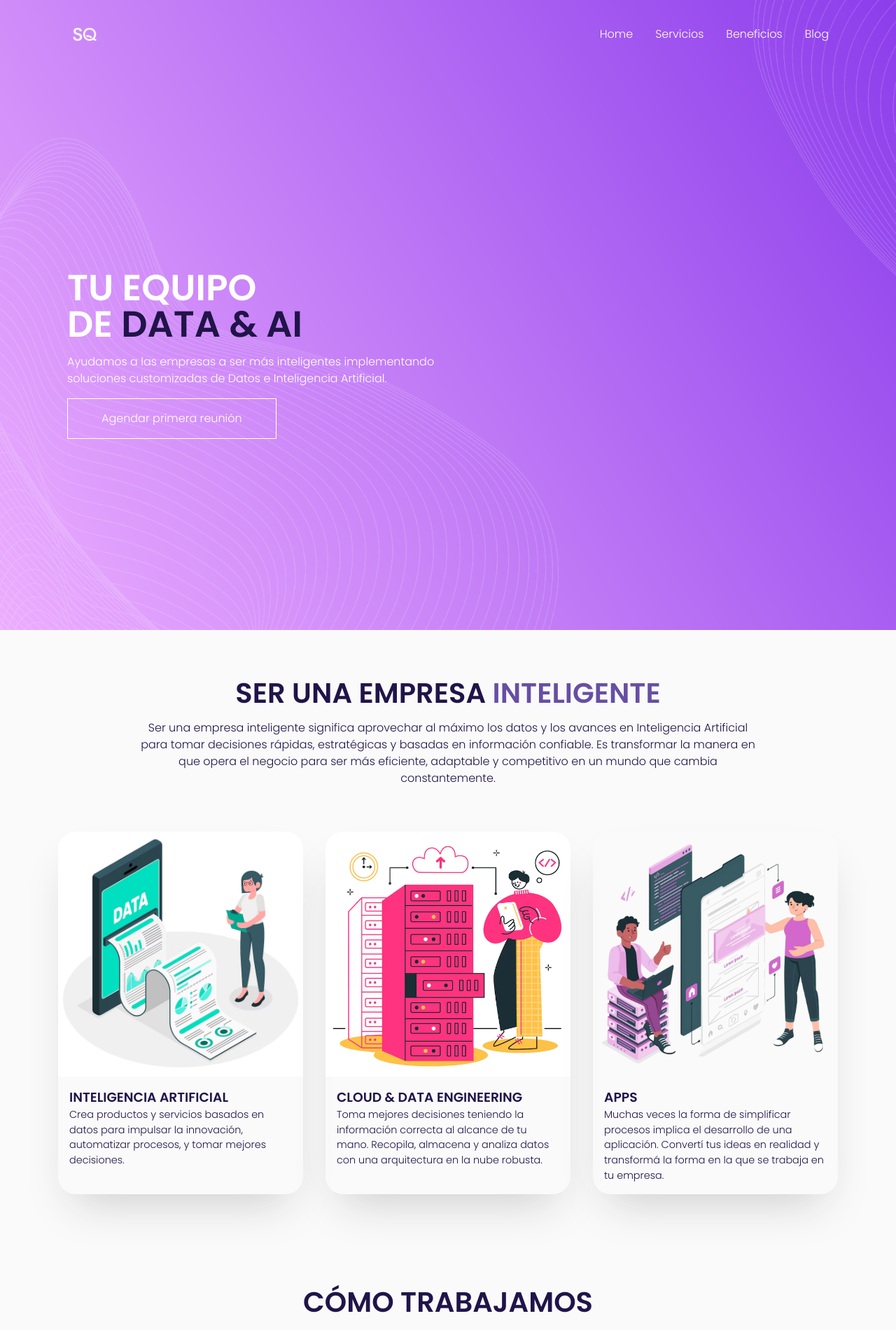
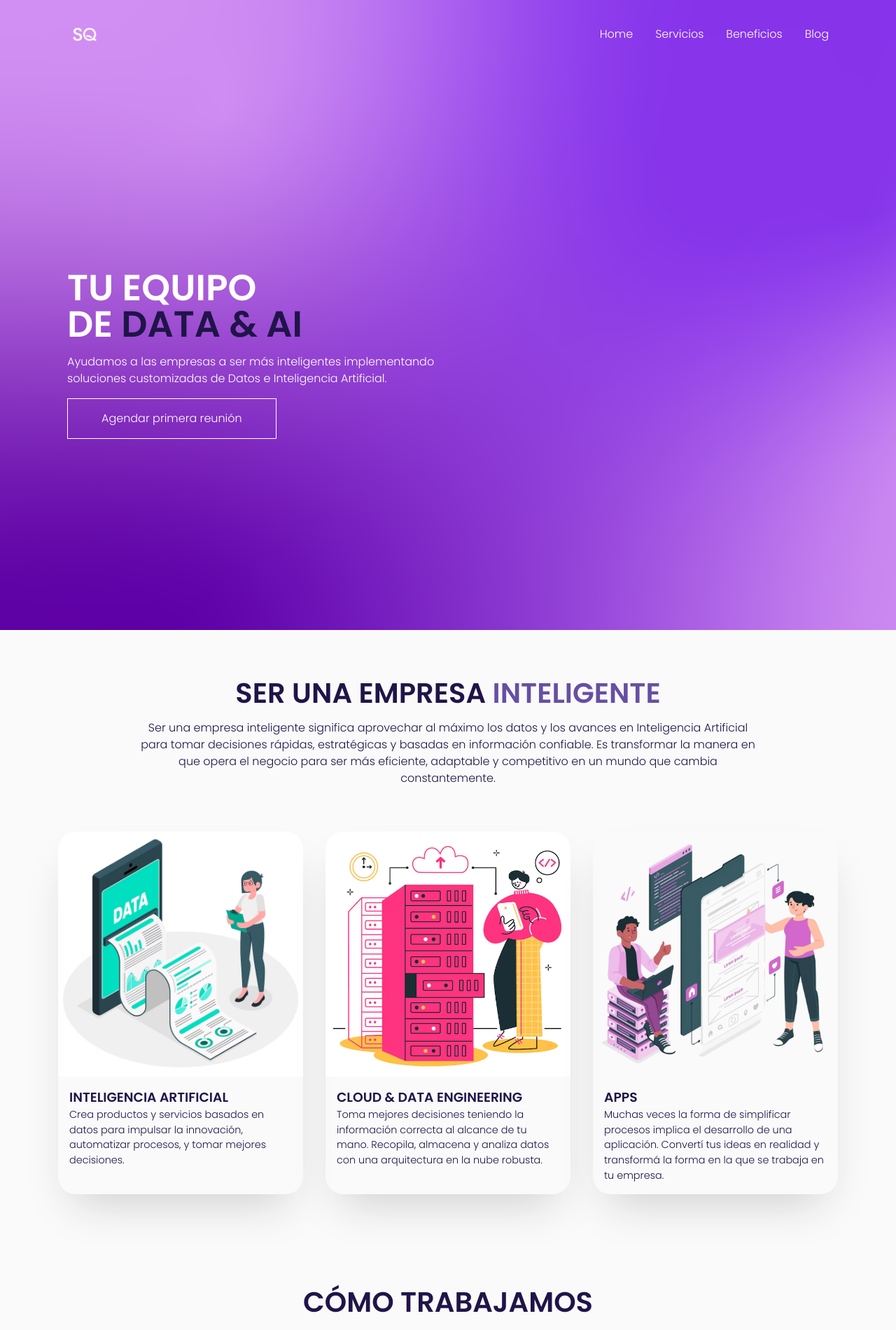
Before and after one commit to squadralabs/squadralabs.github.io, a Jekyll site: the page index.html, which Jekyll copies as it is, in a window 1280 px wide. Shown: the top 1900 px of the page at 70% size. Built offline with Jekyll 4.4.1, drawn with Linux system fonts in a browser that asks for light colours.

Commit message:
update hero with new gradients

```diff
--- a/assets/css/main.css
+++ b/assets/css/main.css
@@ -92,7 +92,7 @@ section {
 
 /* ------------------ Hero ------------------ */
 .hero {
-  background: url(../img/hero/hero_background_2.png);
+  background: url(../img/hero/gradiente_zonal_2.png);
   background-size: cover;
   background-repeat: no-repeat;
   background-position: left;
--- a/assets/scss/main.scss
+++ b/assets/scss/main.scss
@@ -108,7 +108,7 @@ section {
 /* ------------------ Hero ------------------ */
 
 .hero {
-  background: url(../img/hero/hero_background_2.png);
+  background: url(../img/hero/gradiente_zonal_2.png);
   background-size: cover;
   background-repeat: no-repeat;
   background-position: left;
--- a/index.html
+++ b/index.html
@@ -35,18 +35,18 @@
 
     <meta
       property="og:image"
-      content="https://squadralabs.github.io/assets/img/hero/hero_background_2.webp"
+      content="https://squadralabs.github.io/assets/img/hero/gradiente_zonal_2.png"
     />
-    <meta property="og:image:type" content="image/webp" />
+    <meta property="og:image:type" content="image/png" />
     <meta property="og:image:width" content="500" />
     <meta property="og:image:height" content="300" />
 
     <meta name="twitter:card" content="summary_large_image" />
     <meta
       name="twitter:image"
-      content="https://squadralabs.github.io/assets/img/hero/hero_background_2.webp"
+      content="https://squadralabs.github.io/assets/img/hero/gradiente_zonal_2.png"
     />
-    <meta property="og:image:type" content="image/webp" />
+    <meta property="og:image:type" content="image/png" />
     <meta property="og:image:width" content="500" />
     <meta property="og:image:height" content="300" />
 
```
Also changed, not shown: assets/img/hero/gradiente_lineal_25_grados_1.png (added), assets/img/hero/gradiente_lineal_25_grados_2.png (added), assets/img/hero/gradiente_lineal_25_grados_3.png (added), assets/img/hero/gradiente_zonal_1.png (added), assets/img/hero/gradiente_zonal_2.png (added), assets/img/hero/gradiente_zonal_3.png (added), assets/img/hero/old/hero_background_2.png (renamed from assets/img/hero/hero_background_2.png), assets/img/hero/old/hero_background_2.webp (renamed from assets/img/hero/hero_background_2.webp).
